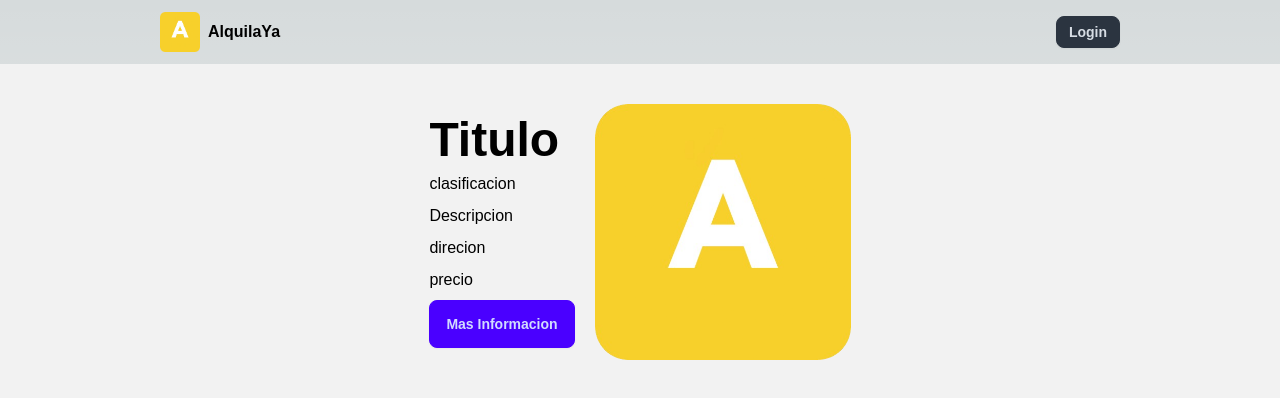
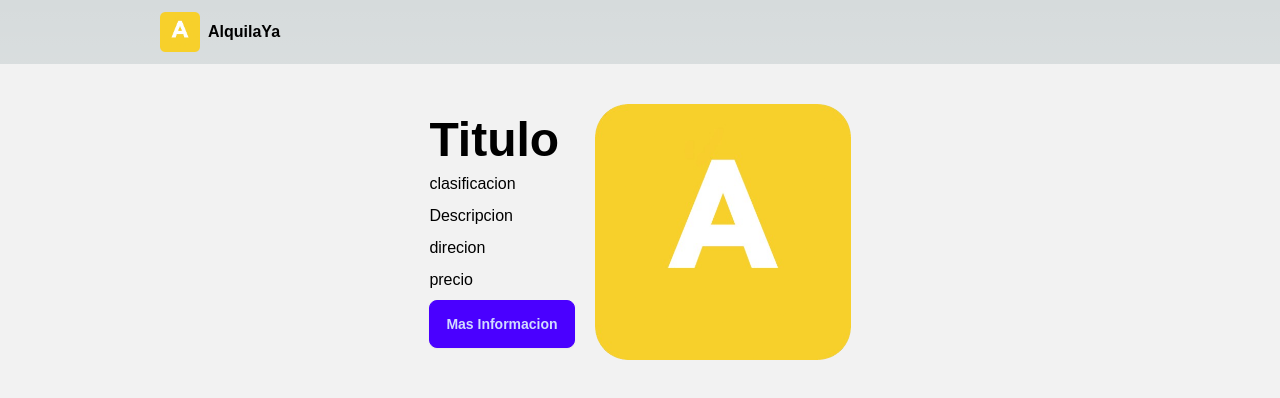
Before and after one commit to Jonavoe/AlquilaYa, a Next.js app in the folder alquilaya/: page / in a window 1280 px wide. Shown: the top 398 px of the page. Built offline with nearby package versions, Linux system fonts and the light colour scheme.

Commit message:
Update Header.tsx

```diff
--- a/alquilaya/src/components/Header/Header.tsx
+++ b/alquilaya/src/components/Header/Header.tsx
@@ -15,15 +15,15 @@ export default function Header({ user }: Props) {
                     <Image src={Logo} alt='Logo' className='w-10 h-10' />
                     <label htmlFor="" className='font-bold'>AlquilaYa</label>
                 </div>
-                {/* {user ? (
+                {user ? (
                     <div>
                         <label htmlFor="">{user.email}</label>
                     </div>
-                ) : ( */}
-                <Link href="/Login">
-                    <button className="btn btn-neutral btn-sm">Login</button>
-                </Link>
-                {/* )} */}
+                ) : (
+                    <Link href="/Login">
+                        <button className="btn btn-neutral btn-sm">Login</button>
+                    </Link>
+                )}
             </div>
         </div>
     )
```
